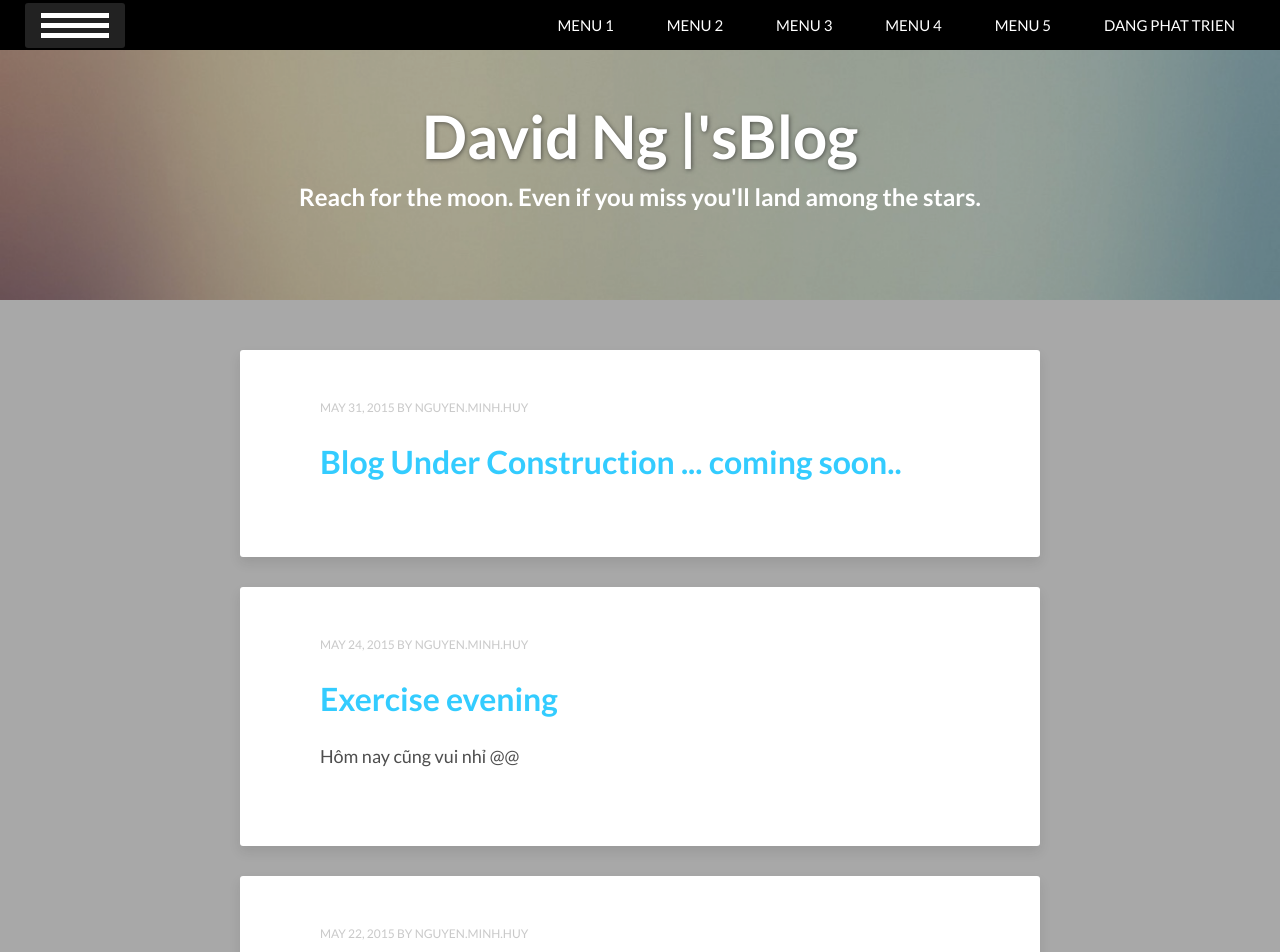
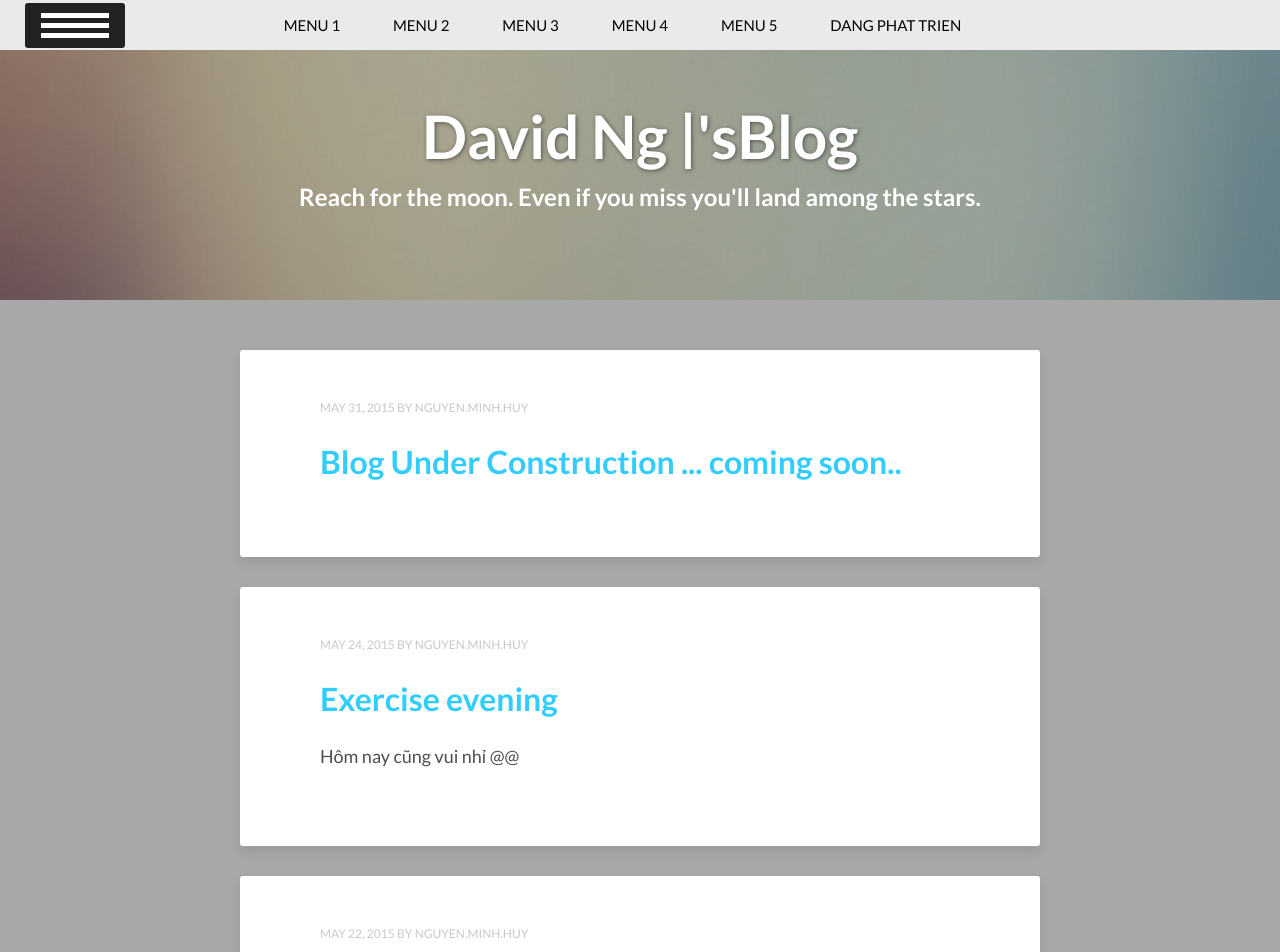
Before and after one commit to vareisen/vareisen.github.io, a Jekyll site: the page built from index.html, in a window 1280 px wide and 1400 px high. Shown: the top 952 px of the window. Built offline with Jekyll 4.4.1, drawn with Linux system fonts in a browser that asks for light colours; the list of posts is cut into pages by our own code.

Commit message:
Update footer.html

```diff
--- a/_includes/footer.html
+++ b/_includes/footer.html
@@ -1,16 +1,16 @@
 <style>
 footer{
-    height: 80px;
+    height: 70px;
     width: 100%;
-    background-color: darkblue;
+    background-color: #eaeaea;
     position: fixed;
     bottom: 0px;
     z-index: 99999;
 }
 #navi-bar {
-    background-color: #000;
+    background-color: #eaeaea;
     font-size: 15px;
-    text-align: right;
+    text-align: center;
     position: fixed;
     width: 100%;
     z-index: 1001;
@@ -28,9 +28,9 @@
 }
 #navi-bar ul li a {
     text-decoration: none;
-    color: #fff;
+    color: #000;
     padding: 7px 10px;
-    border-radius: 3px;
+    border-radius: 0px;
     transition: color 0.3s, background 0.3s;
 }
 #navi-bar ul li a:hover {
```
